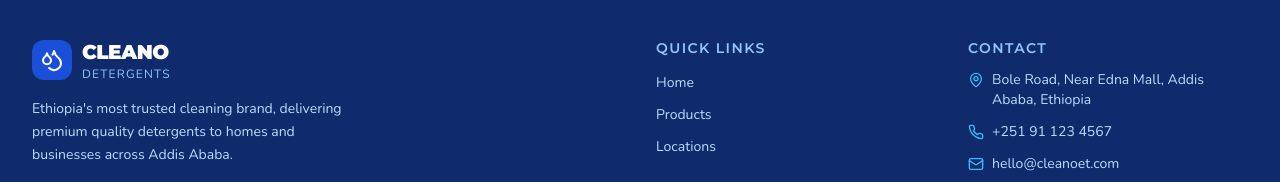
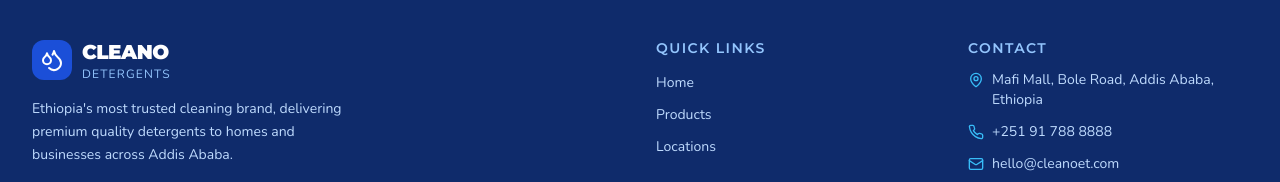
Before and after one commit to ahmi91/cleano_detergents, a Next.js app: page /locations in a window 1280 px wide. Shown: the part 1298-1480 px from the top of the page. Built offline with nearby package versions, Linux system fonts and the light colour scheme.

Commit message:
Update Footer.tsx

```diff
--- a/src/components/layout/Footer.tsx
+++ b/src/components/layout/Footer.tsx
@@ -39,7 +39,7 @@
               ))}
               {/* TikTok icon */}
               <a
-                href="https://www.tiktok.com/@cleanobrand"
+                href="https://www.tiktok.com/@cleano_official"
                 target="_blank"
                 rel="noopener noreferrer"
                 className="w-9 h-9 bg-white/10 hover:bg-cleano-blue rounded-xl flex items-center justify-center transition-colors text-xs font-black"
@@ -80,12 +80,12 @@
             <ul className="space-y-3 text-sm text-blue-200">
               <li className="flex items-start gap-2">
                 <MapPin className="w-4 h-4 mt-0.5 shrink-0 text-cleano-sky" />
-                <span>Bole Road, Near Edna Mall, Addis Ababa, Ethiopia</span>
+                <span> Mafi Mall, Bole Road, Addis Ababa, Ethiopia</span>
               </li>
               <li className="flex items-center gap-2">
                 <Phone className="w-4 h-4 shrink-0 text-cleano-sky" />
-                <a href="tel:+251911234567" className="hover:text-white transition-colors">
-                  +251 91 123 4567
+                <a href="tel:+251917888888" className="hover:text-white transition-colors">
+                  +251 91 788 8888
                 </a>
               </li>
               <li className="flex items-center gap-2">
```
